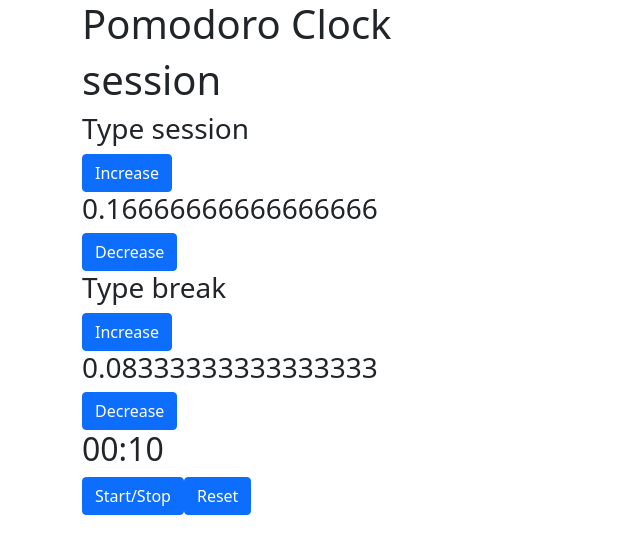
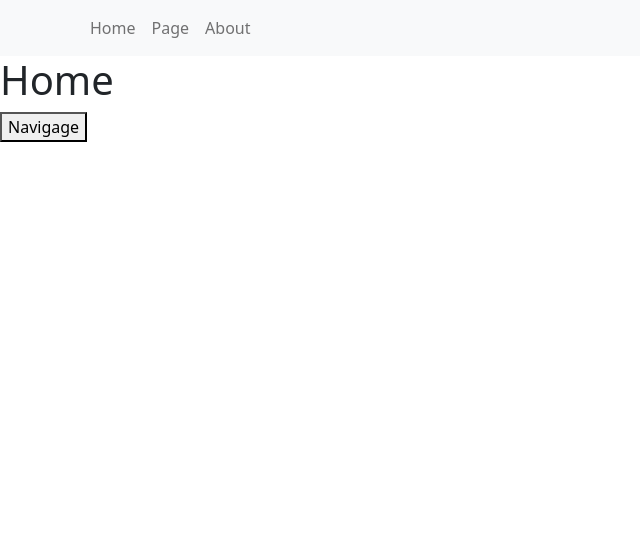
Before and after one commit to png274/nodemy-react, a React (Create React App) app: page /home in a window 1280 px wide. Shown: the top 554 px of the page, without its empty margins (0-640 px from the left). Built offline with nearby package versions, Linux system fonts and the light colour scheme.

Commit message:
adding link

```diff
--- a/package.json
+++ b/package.json
@@ -6,11 +6,15 @@
     "@testing-library/jest-dom": "^5.14.1",
     "@testing-library/react": "^12.0.0",
     "@testing-library/user-event": "^13.2.1",
+    "axios": "^0.26.0",
     "bootstrap": "^5.1.3",
     "lodash": "^4.17.21",
+    "qs": "^6.10.3",
     "react": "^17.0.2",
     "react-bootstrap": "^2.1.2",
     "react-dom": "^17.0.2",
+    "react-router": "^6.2.2",
+    "react-router-dom": "^6.2.2",
     "react-scripts": "5.0.0",
     "web-vitals": "^2.1.0"
   },
--- /dev/null
+++ b/src/views/About/index.jsx
@@ -0,0 +1,28 @@
+import React from "react";
+import { useParams } from "react-router-dom";
+
+const About = ({}) => {
+	const params = useParams();
+
+	return (
+		<>
+			<h1>About</h1>
+			{JSON.stringify(params, null, 2)}
+		</>
+	);
+};
+export default About;
+
+// chi co 2 truong username password
+// /login
+// form de login
+
+// /register
+// form de regiset
+
+// fetch('asdf', {
+//   method: 'POST',
+//   body: JSON.stringify(obj)
+// })
+
+// axios.post('asdf', body);
--- a/src/views/App.jsx
+++ b/src/views/App.jsx
@@ -1,55 +1,61 @@
 import React from "react";
+import { BrowserRouter, Link, Route, Routes } from "react-router-dom";
+import { Navbar, Nav, NavDropdown, Container } from "react-bootstrap";
 // import DemoBootstrap from "../components/DemoBootstrap";
-import PomodoroClock from "../components/PomodoroClock";
+// import PomodoroClock from "../components/PomodoroClock";
 import "../styles/App.css";
+import Home from "./Home";
+import Page from "./Page";
+import About from "./About";
 // import { alertSomething } from "../services/user";
 // import Calculator from "../components/Calculator";
 // import DrumPad from "../components/Drumpad";
 // import LifeCycle from "./LifeCycle";
-class App extends React.Component {
-	state = {
-		shouldShow: true,
-	};
 
-	render() {
-		return (
-			<div className="container">
-				{/* <div>
-					LIFE CYCLE REACT
-					<button
-						onClick={() =>
-							this.setState({ shouldShow: !this.state.shouldShow })
-						}
-					>
-						Toggle
-					</button>
-				</div>
-				{this.state.shouldShow && <LifeCycle />} */}
-				<PomodoroClock />
-			</div>
-		);
-	}
+const routeConfig = [
+	{
+		component: <Home />,
+		path: "/home",
+		label: "Home",
+	},
+	{
+		component: <Page />,
+		path: "/page",
+		label: "Page",
+	},
+	{
+		component: <About />,
+		path: "/about",
+		label: "About",
+	},
+];
+
+function App() {
+	return (
+		<BrowserRouter>
+			<Navbar bg="light" expand="lg">
+				<Container>
+					<Navbar.Toggle aria-controls="basic-navbar-nav" />
+					<Navbar.Collapse id="basic-navbar-nav">
+						<Nav className="me-auto">
+							{routeConfig.map((route) => (
+								<Link className="nav-link" to={route.path}>
+									{route.label}
+								</Link>
+							))}
+						</Nav>
+					</Navbar.Collapse>
+				</Container>
+			</Navbar>
+
+			<Routes>
+				{routeConfig.map((route) => (
+					<Route path={route.path} element={route.component} />
+				))}
+				{/* urlParams */}
+				<Route path={"/user/:userId/:userName/:address"} element={<About />} />
+			</Routes>
+		</BrowserRouter>
+	);
 }
-
 export default App;
-
-// state props
-// Life cycle
-//  {/* <label>First in tab order:<input type="text"/></label>
-
-//       <div tabIndex="1">Tabbable due to tabindex.</div>
-
-//       <div tabIndex="0">Not tabbable: no tabindex.</div>
-
-//       <label>Third in tab order:<input type="text"/></label> */}
-
-//       {/* <div
-//         className="row border"
-//       >
-//         <div className="border col-6">Column 1</div>
-//         <div className="border col-6">Column 2</div>
-//         <div className="col">Column 3</div>
-//         <div className=" col-12">
-//           <DrumPad />
-//         </div>
-//       </div> */}
--- /dev/null
+++ b/src/views/Home/index.jsx
@@ -0,0 +1,22 @@
+import React from "react";
+import { useNavigate } from "react-router";
+
+const Home = ({}) => {
+	const navigate = useNavigate();
+	// useHistory  < v5
+	return (
+		<>
+			<h1>Home</h1>
+			<button
+				onClick={() => {
+					navigate("/about");
+				}}
+			>
+				Navigage
+			</button>
+		</>
+	);
+};
+export default Home;
+// tsx typescript
+// jsx javascript
--- /dev/null
+++ b/src/views/Page/index.jsx
@@ -0,0 +1,6 @@
+import React from "react";
+
+const Page = ({}) => {
+	return <>Page</>;
+};
+export default Page;
```
Also changed, not shown: src/services/user.js (+19 -2 lines), src/views/FunctionComponent.jsx (added, +34 -0 lines), test.js (+39 -14 lines), 2 other files (tests, documents, lock files or other folders).
